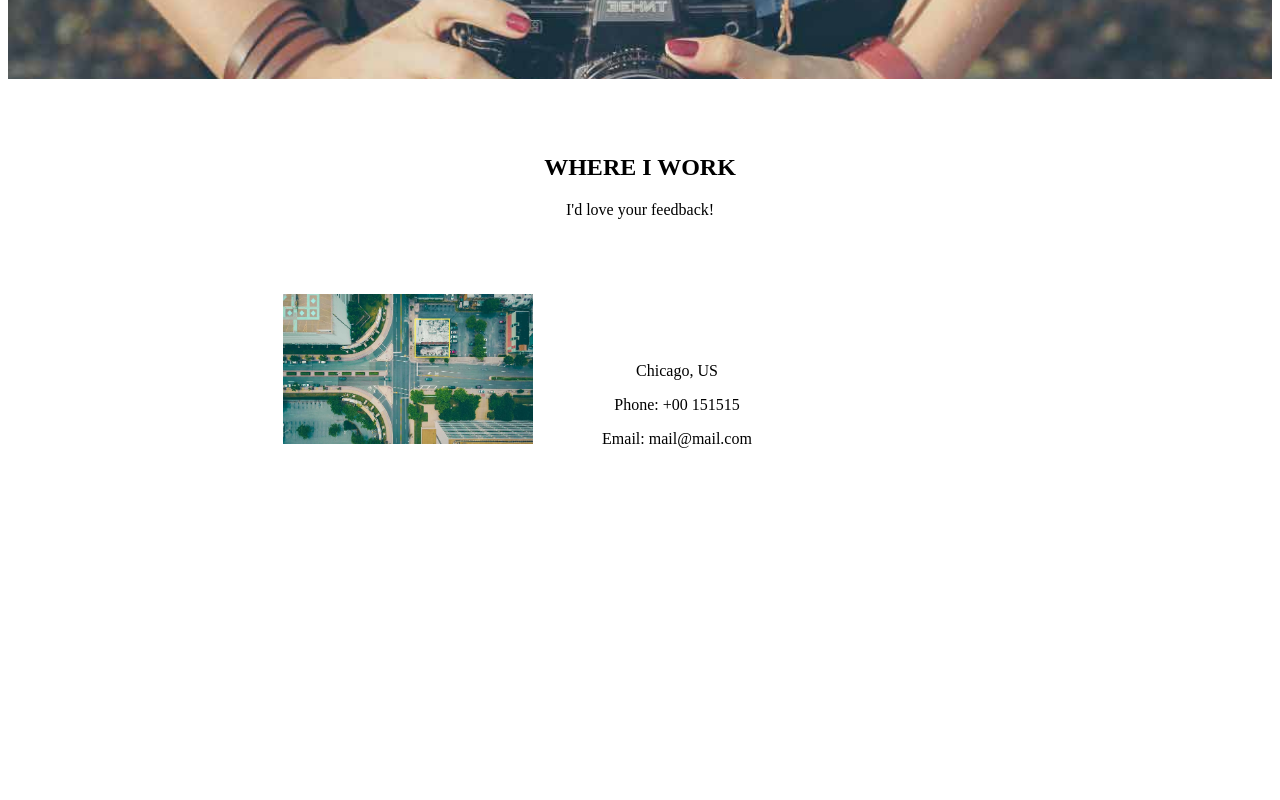
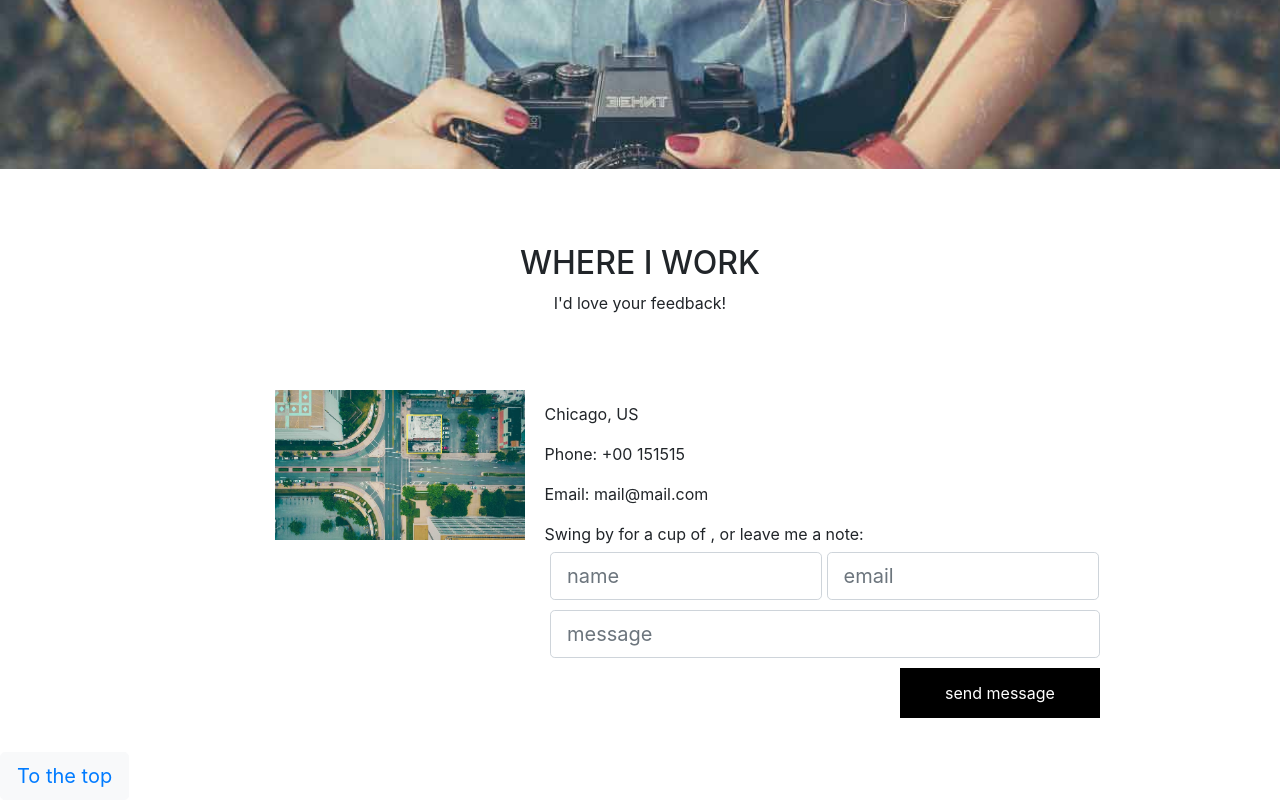
Before and after one commit to Doaahesham/Our-Task, a plain HTML site: page index.html in a window 1280 px wide. Shown: the part 1025-1825 px from the top of the page. Before the commit the page ends 1579 px from the top, so only its background shows below. Drawn offline with nearby package versions, Linux system fonts and the light colour scheme.

Commit message:
modify the page

```diff
--- a/app.css
+++ b/app.css
@@ -1,6 +1,7 @@
 .new{
 
     text-align: center;
+
 }
  .back{
 
@@ -12,6 +13,11 @@
 
 
  }
+
+    .marg2{
+
+        margin: 50px;
+    }
 
  .ima{
 
@@ -53,7 +59,52 @@ text-align: center;
 
 .ah2{
 
-    width: 250px;
+    width: 500px;
+    height: 150px;
+
+}
+
+.ah3{
+
+    width: 550px;
     height: 200px;
-    text-align: center;
+    margin-left: 550px;
+
 }
+
+.text{
+
+    text-align: left;
+}
+.pos{
+
+    display: inline-block;
+    width: 272px;
+}
+
+.marg{
+
+    margin-bottom: 10px;
+}
+.bton{
+    width: 200px;
+    height: 50px;
+    background-color: black;
+    transition-duration: 100ms;
+    transition-property: all;
+    color: white;
+    border: none;
+
+
+}
+.bton:hover{
+
+    background: whitesmoke;
+    color: black;
+}
+
+.texto{
+
+    text-align: right;
+
+}
--- a/index.html
+++ b/index.html
@@ -6,12 +6,14 @@
 <title>My website Logo</title>
 
 <link rel="stylesheet" href="app.css">
+<link rel="stylesheet" href="https://maxcdn.bootstrapcdn.com/bootstrap/4.0.0/css/bootstrap.min.css" integrity="sha384-Gn5384xqQ1aoWXA+058RXPxPg6fy4IWvTNh0E263XmFcJlSAwiGgFAW/dAiS6JXm" crossorigin="anonymous">
+
 
 
 </head>
 <body>
 <div class="new" >
-    <h2 >MY WORK</h2>
+    <h2 name="totop">MY WORK</h2>
     <p >Here are some of my latest lorem work ipsum tipsum.</p>
     <p >Click on the images to make them bigger</p>
     <div >
@@ -20,14 +22,20 @@
             <img src="p3.jpg" alt="/" class="ima">
             <img src="p4.jpg" alt="/" class="ima">
     </div>
-    <div >
+    <div>
 
             <img src="p5.jpg" alt="/" class="ima">
             <img src="p6.jpg" alt="/" class="ima">
             <img src="p7.jpg" alt="/" class="ima">
             <img src="p8.jpg" alt="/" class="ima">
     </div>
-    <button>LOAD MORE</button>
+
+        <div class="marg2">
+
+            <button class="btn btn-light btn-lg">LOAD MORE</button>
+        </div>
+
+
 </div>
 <div class="back new">
 
@@ -48,10 +56,67 @@
 
    <div class="m2 ah2">
 
-        <p>Chicago, US</p>
-        <p>Phone: +00 151515</p>
-        <p>Email: mail@mail.com</p>
+        <p class="text">Chicago, US</p>
+        <p class="text">Phone: +00 151515</p>
+        <p class="text">Email: mail@mail.com</p>
+        <p class="text">Swing by for a cup of , or leave me a note:</p>
+
    </div>
 
+   <div class="ah3">
+
+    <div class="marg">
+
+        <div class="pos">
+            <div class="input-group input-group-lg">
+                <input type="text" class="form-control" placeholder="name" aria-label="name" aria-describedby="basic-addon1">
+              </div>
+        </div>
+
+
+          <div class="pos">
+            <div class="input-group input-group-lg">
+                <input type="email" class="form-control " placeholder="email" aria-label="email" aria-describedby="basic-addon1">
+              </div>
+          </div>
+    </div>
+
+
+        <div class="marg">
+
+            <div class="input-group input-group-lg ">
+
+                <input type="text" class="form-control" placeholder="message" aria-label="message" aria-describedby="basic-addon1">
+              </div>
+        </div>
+
+
+        <div class="texto">
+            <button class="bton">send message</button>
+        </div>
+
+   </div>
+
+
+
+
+
 </div>
+
+
+<footer class="fot">
+
+    <button  class="btn btn-light btn-lg "> <a href="totop"> To the top </a></button>
+
+</footer>
+
+
+
+
+
+<script src="https://code.jquery.com/jquery-3.2.1.slim.min.js" integrity="sha384-KJ3o2DKtIkvYIK3UENzmM7KCkRr/rE9/Qpg6aAZGJwFDMVNA/GpGFF93hXpG5KkN" crossorigin="anonymous"></script>
+<script src="https://cdnjs.cloudflare.com/ajax/libs/popper.js/1.12.9/umd/popper.min.js" integrity="sha384-ApNbgh9B+Y1QKtv3Rn7W3mgPxhU9K/ScQsAP7hUibX39j7fakFPskvXusvfa0b4Q" crossorigin="anonymous"></script>
+<script src="https://maxcdn.bootstrapcdn.com/bootstrap/4.0.0/js/bootstrap.min.js" integrity="sha384-JZR6Spejh4U02d8jOt6vLEHfe/JQGiRRSQQxSfFWpi1MquVdAyjUar5+76PVCmYl" crossorigin="anonymous"></script>
+
+
 </body>
```
Also changed, not shown: 1 other file.
